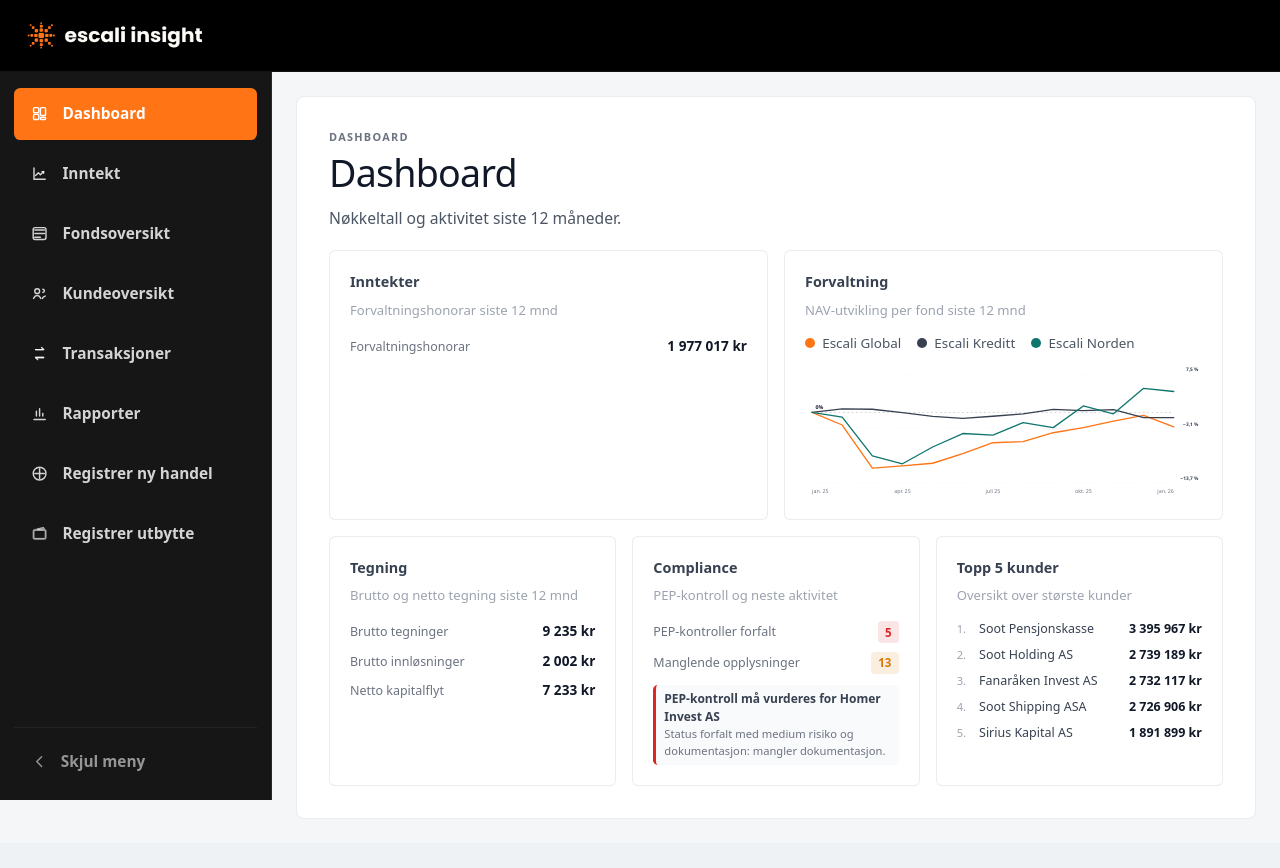
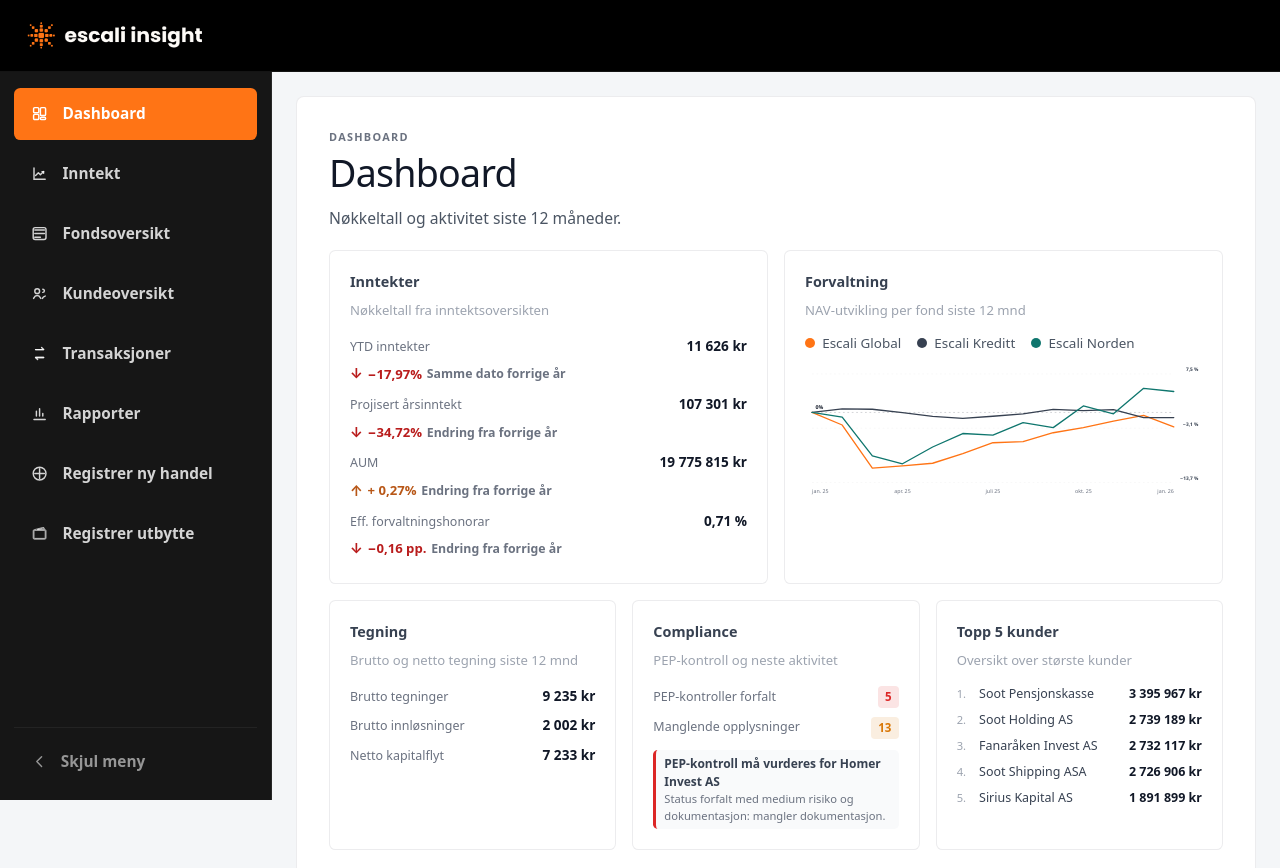
Before and after one commit to stacc-uib/stacc-app, a React (Vite) app in the folder client/: page / in a window 1280 px wide. Shown: the top 868 px of the page. Before the commit the page ends 843 px from the top, so only its background shows below. Built offline with nearby package versions, Linux system fonts and the light colour scheme.

Commit message:
fikset dashbord

```diff
--- a/client/src/features/dashboard/pages/DashboardPage.tsx
+++ b/client/src/features/dashboard/pages/DashboardPage.tsx
@@ -1,7 +1,10 @@
 import { useMemo } from 'react';
 import getIncomeData, { getIncomeDateRange, getPresetRange } from '../lib/incomeCalc';
+import getIncomeDataFull from '../../income/lib/getIncomeData';
+import { ytdIncome, ytdIncomeLastPeriod, annualIncomeLastYear, projectedAnnualIncome, aumAtDate, MetricDelta, MetricDeltaPP } from '../../income/components/IncomeOverview';
 import fundPricesJson from '../../../mocks/fundPrices.json';
 import tradesJson from '../../../mocks/trades.json';
+import investorsJson from '../../../mocks/investors.json';
 import { getFundOverviewData } from '../../funds/lib/getFundOverviewData';
 import { LineChart, ChartLegend, formatMetricValue } from '../../funds/pages/FundOverviewPage';
 import { getCompliancePageData } from '../../compliance/lib/getCompliancePageData';
@@ -11,7 +14,7 @@
 
 // ── Dashboard ──────────────────────────────────────────────────────────────
 function DashboardPage() {
-  // Inntekter: sum management fees for the last 12 months
+  // Inntekter: compute all 4 income KPIs (same as Income Oversikt)
   const incomeStats = useMemo(() => {
     const incomeData = getIncomeData(
       tradesJson as Parameters<typeof getIncomeData>[0],
@@ -25,7 +28,31 @@
     const totalFee = events12m
       .filter((e) => e.incomeType === 'management fee')
       .reduce((acc, e) => acc + e.amount, 0);
-    return { total: totalFee, totalFee };
+
+    // Full income data for KPI calculations (uses income lib)
+    const incomeDataFull = getIncomeDataFull(
+      tradesJson as Parameters<typeof getIncomeDataFull>[0],
+      investorsJson as Parameters<typeof getIncomeDataFull>[1],
+      fundPricesJson as Parameters<typeof getIncomeDataFull>[2],
+    );
+    const ytd = ytdIncome(incomeDataFull);
+    const ytdPrev = ytdIncomeLastPeriod(incomeDataFull);
+    const projected = projectedAnnualIncome(incomeDataFull, 0.3);
+    const annualPrev = annualIncomeLastYear(incomeDataFull);
+    const aum = aumAtDate(
+      tradesJson as Parameters<typeof aumAtDate>[0],
+      fundPricesJson as Parameters<typeof aumAtDate>[1],
+      new Date('2026-01-31'),
+    );
+    const aumPrev = aumAtDate(
+      tradesJson as Parameters<typeof aumAtDate>[0],
+      fundPricesJson as Parameters<typeof aumAtDate>[1],
+      new Date('2025-01-31'),
+    );
+    const effRate = 12 * 100 * ytd / aum;
+    const effRatePrev = 12 * 100 * ytdPrev / aumPrev;
+
+    return { total: totalFee, totalFee, ytd, ytdPrev, projected, annualPrev, aum, aumPrev, effRate, effRatePrev };
   }, []);
 
   // Forvaltning + Tegning + Topp 5: reuse fund overview for 12m period, nav grouped per fund
@@ -67,8 +94,35 @@
       {/* Rad 1: Inntekter + Forvaltning */}
       <div className="row g-3" style={{ marginBottom: '1rem' }}>
         <div className="col-12 col-md-6">
-          <SummaryCard title="Inntekter" description="Forvaltningshonorar siste 12 mnd">
-            <StatRow label="Forvaltningshonorar" value={formatMetricValue(incomeStats.totalFee, 'currency')} />
+          <SummaryCard title="Inntekter" description="Nøkkeltall fra inntektsoversikten">
+            <div style={{ padding: '0.2rem 0' }}>
+              <div style={{ display: 'flex', justifyContent: 'space-between', alignItems: 'baseline', gap: '0.5rem' }}>
+                <span style={{ fontSize: '0.78rem', color: '#6b7280' }}>YTD inntekter</span>
+                <span style={{ fontSize: '0.85rem', fontWeight: 600, color: '#111827' }}>{formatMetricValue(incomeStats.ytd, 'currency')}</span>
+              </div>
+              <MetricDelta currentValue={incomeStats.ytd} initialValue={incomeStats.ytdPrev} label="Samme dato forrige år" />
+            </div>
+            <div style={{ padding: '0.2rem 0' }}>
+              <div style={{ display: 'flex', justifyContent: 'space-between', alignItems: 'baseline', gap: '0.5rem' }}>
+                <span style={{ fontSize: '0.78rem', color: '#6b7280' }}>Projisert årsinntekt</span>
+                <span style={{ fontSize: '0.85rem', fontWeight: 600, color: '#111827' }}>{formatMetricValue(incomeStats.projected, 'currency')}</span>
+              </div>
+              <MetricDelta currentValue={incomeStats.projected} initialValue={incomeStats.annualPrev} label="Endring fra forrige år" />
+            </div>
+            <div style={{ padding: '0.2rem 0' }}>
+              <div style={{ display: 'flex', justifyContent: 'space-between', alignItems: 'baseline', gap: '0.5rem' }}>
+                <span style={{ fontSize: '0.78rem', color: '#6b7280' }}>AUM</span>
+                <span style={{ fontSize: '0.85rem', fontWeight: 600, color: '#111827' }}>{formatMetricValue(incomeStats.aum, 'currency')}</span>
+              </div>
+              <MetricDelta currentValue={incomeStats.aum} initialValue={incomeStats.aumPrev} label="Endring fra forrige år" />
+            </div>
+            <div style={{ padding: '0.2rem 0' }}>
+              <div style={{ display: 'flex', justifyContent: 'space-between', alignItems: 'baseline', gap: '0.5rem' }}>
+                <span style={{ fontSize: '0.78rem', color: '#6b7280' }}>Eff. forvaltningshonorar</span>
+                <span style={{ fontSize: '0.85rem', fontWeight: 600, color: '#111827' }}>{`${new Intl.NumberFormat('nb-NO', { minimumFractionDigits: 2, maximumFractionDigits: 2 }).format(incomeStats.effRate)} %`}</span>
+              </div>
+              <MetricDeltaPP currentValue={incomeStats.effRate} initialValue={incomeStats.effRatePrev} label="Endring fra forrige år" />
+            </div>
           </SummaryCard>
         </div>
         <div className="col-12 col-md-6">
--- a/client/src/features/income/components/IncomeOverview.tsx
+++ b/client/src/features/income/components/IncomeOverview.tsx
@@ -2,7 +2,7 @@
 import type { FundPrice } from "../types/fundPrice";
 import type { Trade } from "../types/trade";
 
-const MetricDelta = ({initialValue, currentValue, label}: {initialValue: number, currentValue: number, label: string }) => {
+export const MetricDelta = ({initialValue, currentValue, label}: {initialValue: number, currentValue: number, label: string }) => {
     const percentageChange = 100 * (currentValue - initialValue) / initialValue;
     const percentageChangeFormatted = formatPercentageChange(percentageChange);
 
@@ -20,7 +20,7 @@
     )
 }
 
-const MetricDeltaPP = ({initialValue, currentValue, label}: {initialValue: number, currentValue: number, label: string }) => {
+export const MetricDeltaPP = ({initialValue, currentValue, label}: {initialValue: number, currentValue: number, label: string }) => {
     const percentageChange = currentValue - initialValue;
     const percentageChangeFormatted = formatPercentageChangePoints(percentageChange);
 
@@ -98,7 +98,7 @@
     )
 };
 
-function ytdIncome(incomeData: IncomeData): number {
+export function ytdIncome(incomeData: IncomeData): number {
     const firstDayOfYear = new Date(new Date().getFullYear(), 0, 1);
     const today = new Date(incomeData.events[incomeData.events.length - 1].date!)
 
@@ -113,7 +113,7 @@
     return income;
 }
 
-function ytdIncomeLastPeriod(incomeData: IncomeData): number {
+export function ytdIncomeLastPeriod(incomeData: IncomeData): number {
     const firstDayOfLastYear = new Date(new Date().getFullYear() - 1, 0, 1);
     let thisDayLastYear = new Date(incomeData.events[incomeData.events.length - 1].date!)
     thisDayLastYear.setFullYear(thisDayLastYear.getFullYear() - 1);
@@ -129,7 +129,7 @@
     return income;
 }
 
-function annualIncomeLastYear(incomeData: IncomeData): number {
+export function annualIncomeLastYear(incomeData: IncomeData): number {
     const firstDayOfLastYear = new Date(new Date().getFullYear() - 1, 0, 1);
     const lastDayOfLastYear = new Date(new Date().getFullYear() - 1, 11, 31);
 
@@ -149,7 +149,7 @@
     total: number;
 }
 
-function projectedAnnualIncome(incomeData: IncomeData, alpha: number): number {
+export function projectedAnnualIncome(incomeData: IncomeData, alpha: number): number {
     const now = new Date();
     const thisMonth = now.toISOString().substring(0, 7);
 
@@ -221,7 +221,7 @@
     )
 }
 
-function aumAtDate(trades: Trade[], fundPrices: FundPrice[], maxDate: Date): number {
+export function aumAtDate(trades: Trade[], fundPrices: FundPrice[], maxDate: Date): number {
     let validTrades = trades.filter((t) =>
         t.tradeDate !== null &&
         t.customerName !== null &&
```
